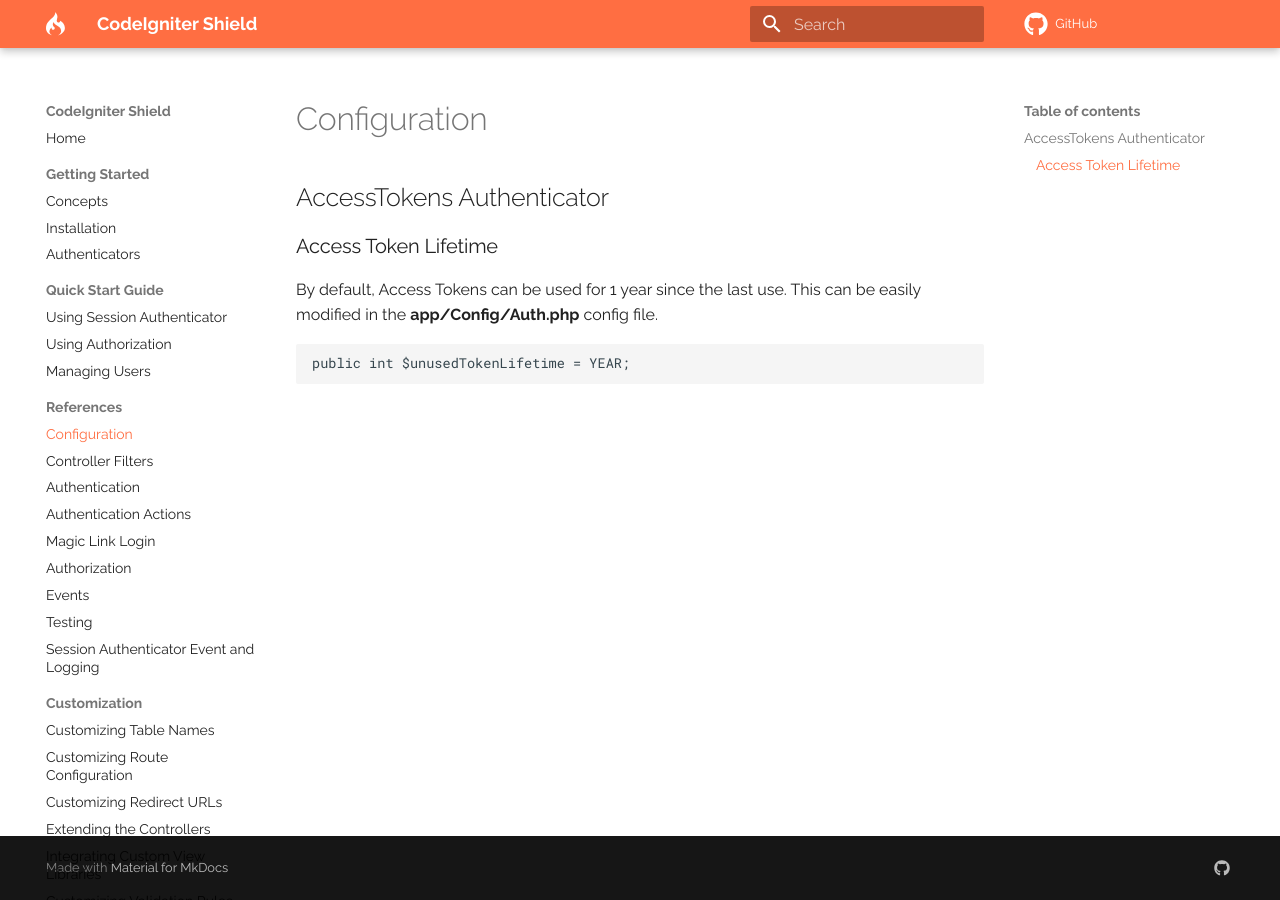
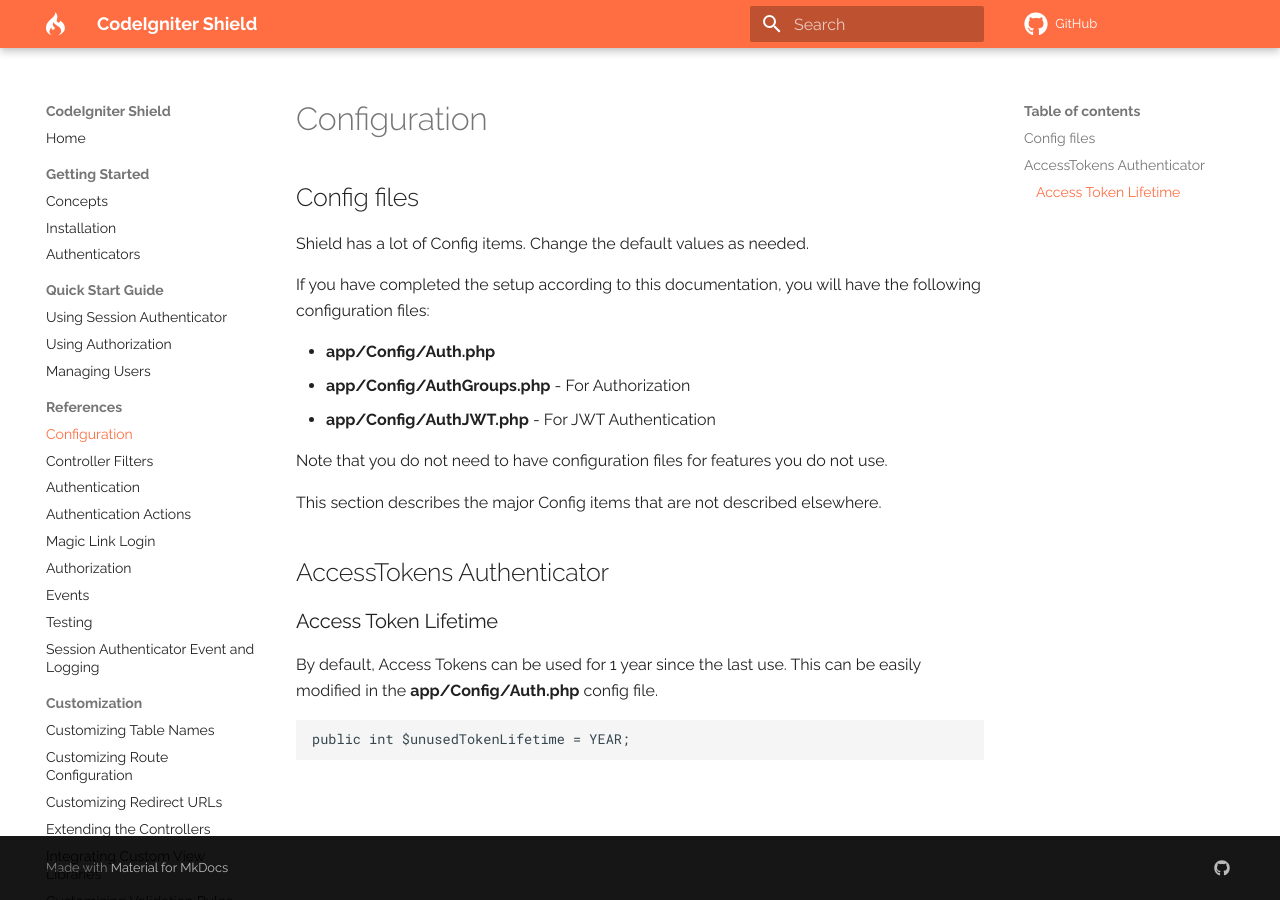
Before and after one commit to codeigniter4/shield, an MkDocs documentation site: the page built from docs/configuration.md, in a window 1280 px wide. Built offline with MkDocs 1.6.1 and Material for MkDocs 9.7.7, drawn with Linux system fonts in a browser that asks for light colours; comment, search, counter and statistics services are not loaded; a style sheet for code colours, icons or effects is not loaded.

Commit message:
docs: add explanation to configuration.md

```diff
--- a/docs/configuration.md
+++ b/docs/configuration.md
@@ -1,4 +1,19 @@
 # Configuration
+
+## Config files
+
+Shield has a lot of Config items. Change the default values as needed.
+
+If you have completed the setup according to this documentation, you will have
+the following configuration files:
+
+- **app/Config/Auth.php**
+- **app/Config/AuthGroups.php** - For Authorization
+- **app/Config/AuthJWT.php** - For JWT Authentication
+
+Note that you do not need to have configuration files for features you do not use.
+
+This section describes the major Config items that are not described elsewhere.
 
 ## AccessTokens Authenticator
 
```
